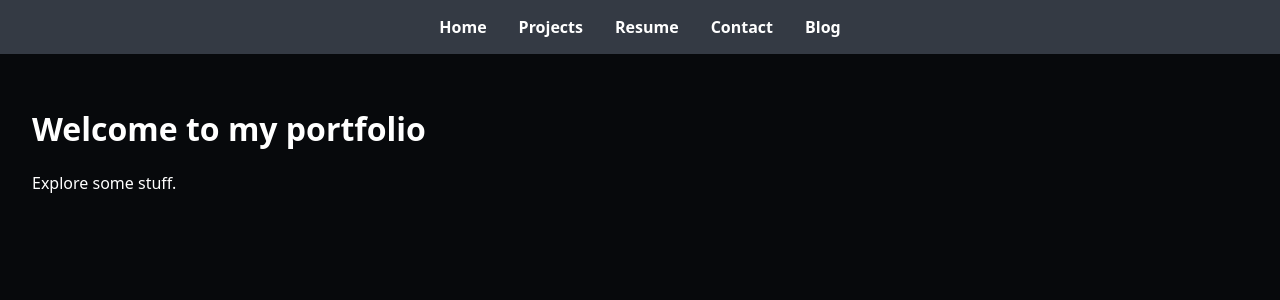
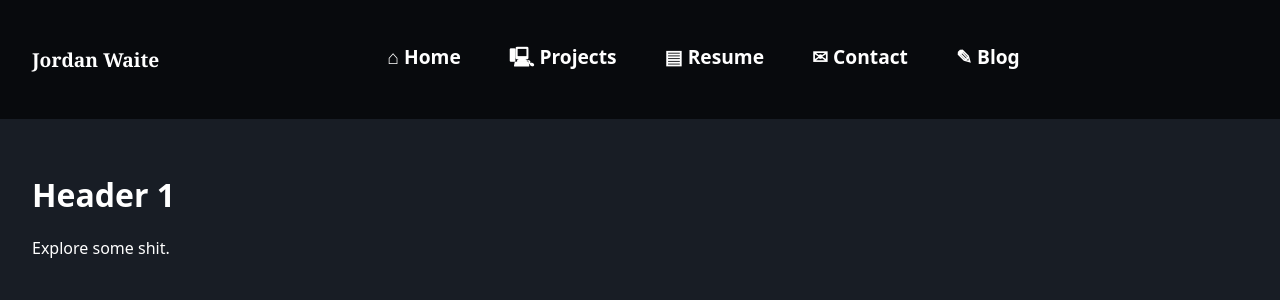
Before and after one commit to Jordan1819/personal_portfolio, a React (Vite) app: page / in a window 1280 px wide. Shown: the top 300 px of the page. Built offline with nearby package versions, Linux system fonts and the light colour scheme.

Commit message:
Design changes

```diff
--- a/src/components/Navbar.jsx
+++ b/src/components/Navbar.jsx
@@ -1,11 +1,14 @@
 export default function Navbar() {
     return (
       <nav>
-        <a href="#">Home</a>
-        <a href="#">Projects</a>
-        <a href="#">Resume</a>
-        <a href="#">Contact</a>
-        <a href="#">Blog</a>
+        <div class="nav-left">Jordan Waite</div>
+        <div class="nav-right">
+        <a href="index.html">⌂ Home</a>
+        <a href="#">🖳 Projects</a>
+        <a href="#">▤ Resume</a>
+        <a href="#">✉ Contact</a>
+        <a href="#">✎ Blog</a>
+        </div>
       </nav>
     );
   }
--- a/src/index.css
+++ b/src/index.css
@@ -1,29 +1,58 @@
+@media (min-width: 640px) { /* small tablets */ }
+@media (min-width: 768px) { /* tablets */ }
+@media (min-width: 1024px) { /* laptops */ }
 
+
+/* Root Selector for Top Level Styles */
+:root {
+  --dark-gray: #181d25;
+}
 body {
     margin: 0;
     padding: 0;
     font-family: system-ui, sans-serif;
-    background-color: #07090c;
+    background-color: var(--dark-gray);
     color: #ffffff;
   }
 
   /* Navigation Bar */
   nav {
-    background-color: #343a44;
+    display: flex;
+    justify-content: space-between;
+    align-items: center;
+    background-color: #080a0d;
+    padding: 1rem 2rem;
+    font-size: 1.2rem;
+  }
+
+  .nav-left {
+    font-family: 'Georgia', serif;
+    font-weight: bold;
+    color: white;
+  }
+  .nav-right {
     padding: 1rem 2rem;
     display: flex;
     justify-content: center;
     gap: 2rem;
+    flex-grow: 2;
+    gap: 1rem;
   }
 
-  nav a {
+  /* Link Styles */
+  .nav-right a {
     color: white;
     text-decoration: none;
     font-weight: bold;
+    padding: 0.7rem 1rem;
+    border-radius: 6px;
+    transition: background-color 1s ease, color 1s ease;
   }
 
-  nav a:hover {
-    text-decoration: underline;
+    /* Hover Effect */
+  .nav-right a:hover {
+    background-color: white;
+    color: var(--dark-gray);
   }
 
   main {
--- a/src/pages/Home.jsx
+++ b/src/pages/Home.jsx
@@ -5,8 +5,8 @@ export default function Home() {
         <div>
             <Navbar />
             <main>
-                <h1>Welcome to my portfolio</h1>
-                <p>Explore some stuff.</p>
+                <h1>Header 1</h1>
+                <p>Explore some shit.</p>
             </main>
         </div>
     );
```
